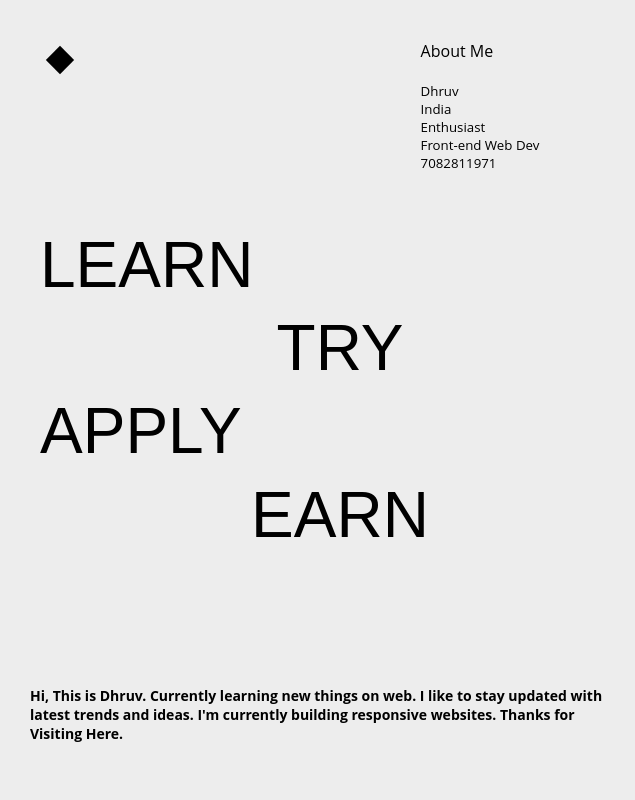
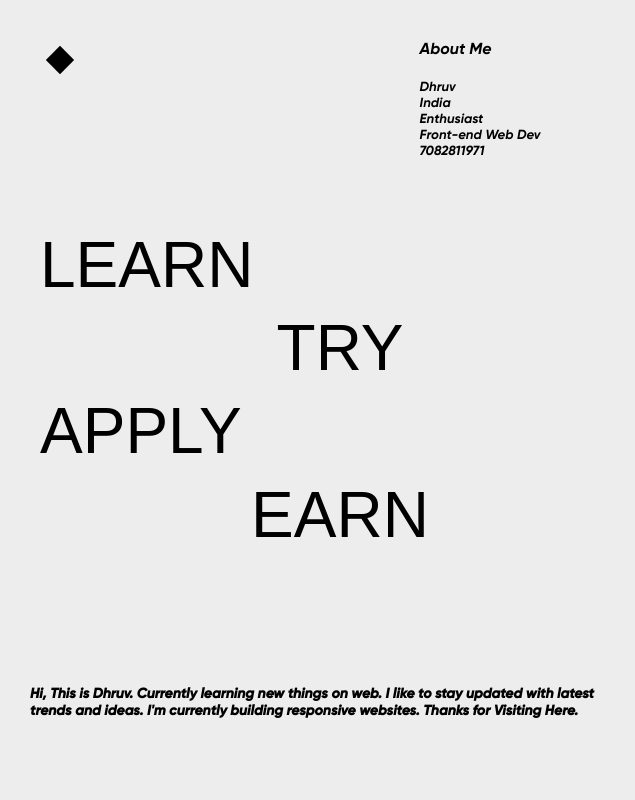
Before and after one commit to Dhruvmehta1311/Frontend-Domination, a plain HTML site: page CSS/CSS Project 1/index.html in a window 1280 px wide. Shown: the full height of the page, 0-635 px from the left. Drawn offline with nearby package versions, Linux system fonts and the light colour scheme.

Commit message:
Fixed Fonts in Project 1 !!

```diff
--- a/CSS/CSS Project 1/style.css
+++ b/CSS/CSS Project 1/style.css
@@ -1,3 +1,8 @@
+@font-face {
+    font-family: open sans;
+    src: url(./Fonts/Gilroy-BoldItalic.ttf);
+}
+
 *{
     margin: 0;
     padding: 0;
```
Also changed, not shown: CSS/CSS Project 1/Fonts/Gilroy-BoldItalic.ttf (added), CSS/CSS Project 1/Fonts/WorkSans-Italic.ttf (added).
